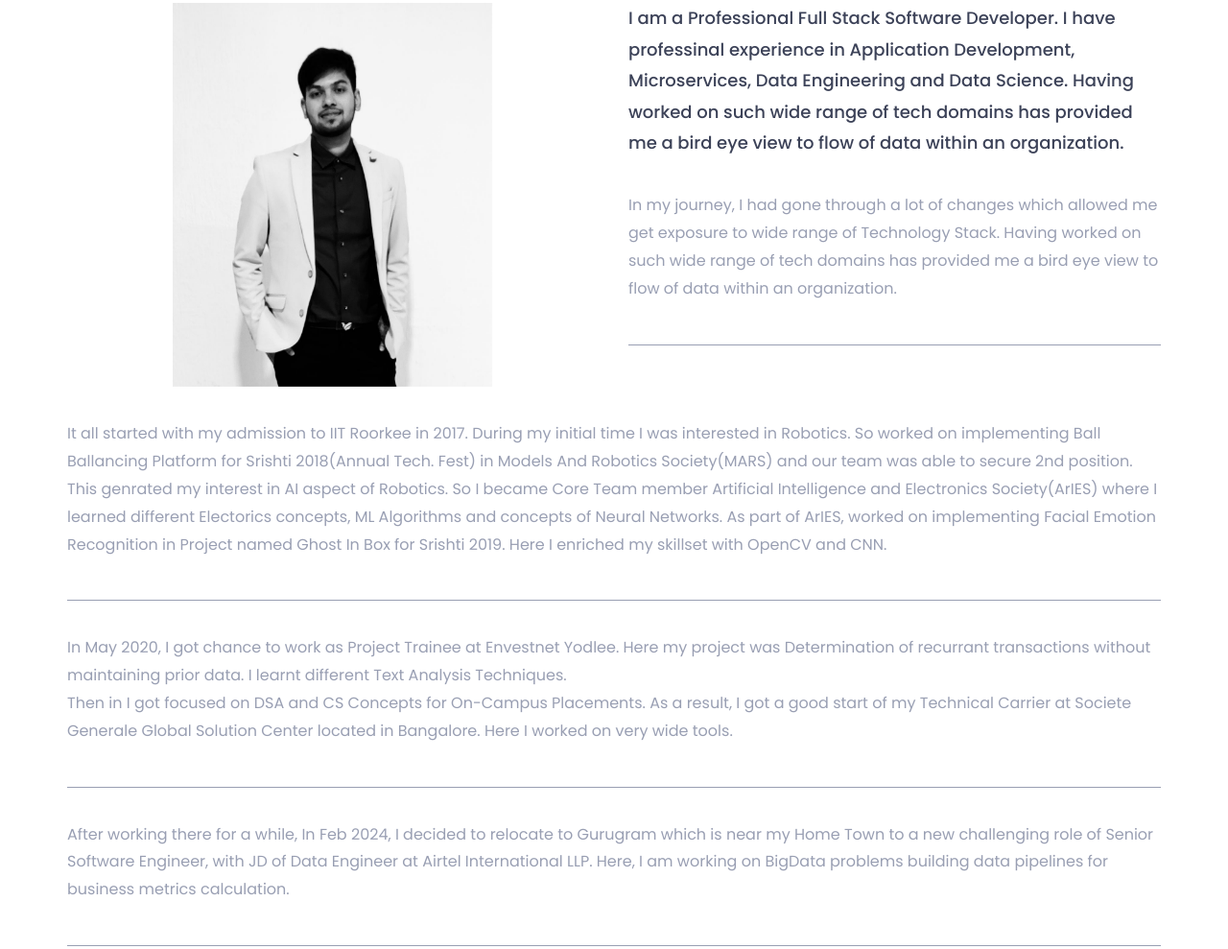
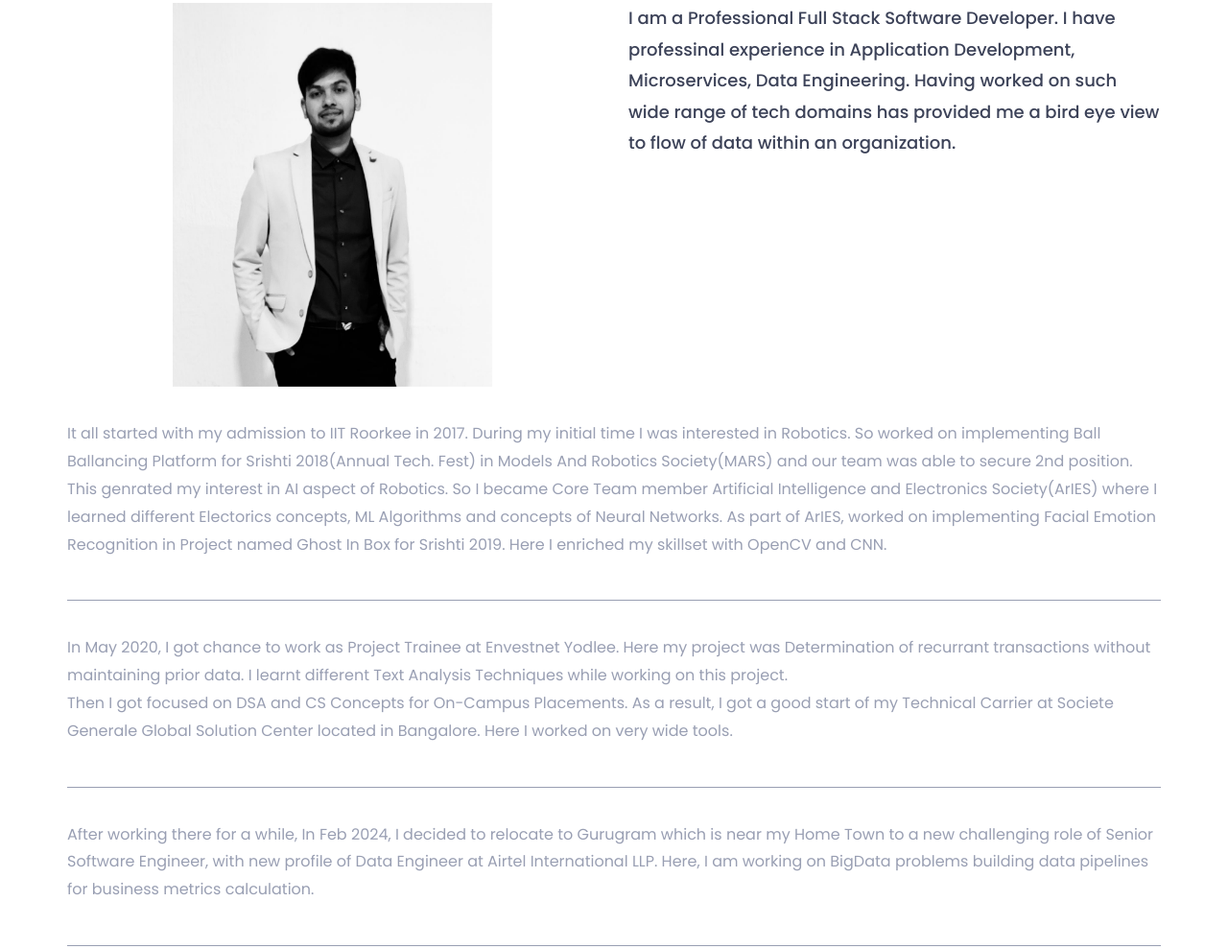
Before and after one commit to whuuno/whuuno.github.io, a plain HTML site: page index.html in a window 1280 px wide. Shown: the part 1114-2103 px from the top of the page at 96% size. Drawn offline with nearby package versions, Linux system fonts and the light colour scheme.

Commit message:
Updating Resume

```diff
--- a/index.html
+++ b/index.html
@@ -79,13 +79,9 @@
 						<div class="col-sm-6">
 							<div class="single-about-txt">
 								<h3>
-									I am a Professional Full Stack Software Developer. I have professinal experience in Application Development, Microservices, Data Engineering and Data Science.
+									I am a Professional Full Stack Software Developer. I have professinal experience in Application Development, Microservices, Data Engineering.
 									Having worked on such wide range of tech domains has provided me a bird eye view to flow of data within an organization.
 								</h3>
-								<p>
-									In my journey, I had gone through a lot of changes which allowed me get exposure to wide range of Technology Stack.
-									Having worked on such wide range of tech domains has provided me a bird eye view to flow of data within an organization.
-								</p>
 							</div>
 						</div>
 						<div class="col-sm-12">
@@ -98,12 +94,12 @@
 								</p>
 								<p>
 									In May 2020, I got chance to work as Project Trainee at Envestnet Yodlee. Here my project was Determination of recurrant transactions without maintaining prior data.
-									I learnt different Text Analysis Techniques.<br>
-									Then in I got focused on DSA and CS Concepts for On-Campus Placements. As a result, I got a good start of my Technical Carrier at Societe Generale Global Solution Center located in Bangalore.
+									I learnt different Text Analysis Techniques while working on this project.<br>
+									Then I got focused on DSA and CS Concepts for On-Campus Placements. As a result, I got a good start of my Technical Carrier at Societe Generale Global Solution Center located in Bangalore.
 									Here I worked on very wide tools.
 								</p>
 								<p>
-									After working there for a while, In Feb 2024, I decided to relocate to Gurugram which is near my Home Town to a new challenging role of Senior Software Engineer, with JD of Data Engineer at Airtel International LLP.
+									After working there for a while, In Feb 2024, I decided to relocate to Gurugram which is near my Home Town to a new challenging role of Senior Software Engineer, with new profile of Data Engineer at Airtel International LLP.
 									Here, I am working on BigData problems building data pipelines for business metrics calculation.
 								</p>
 							</div>
```
Also changed, not shown: 1 other file.
